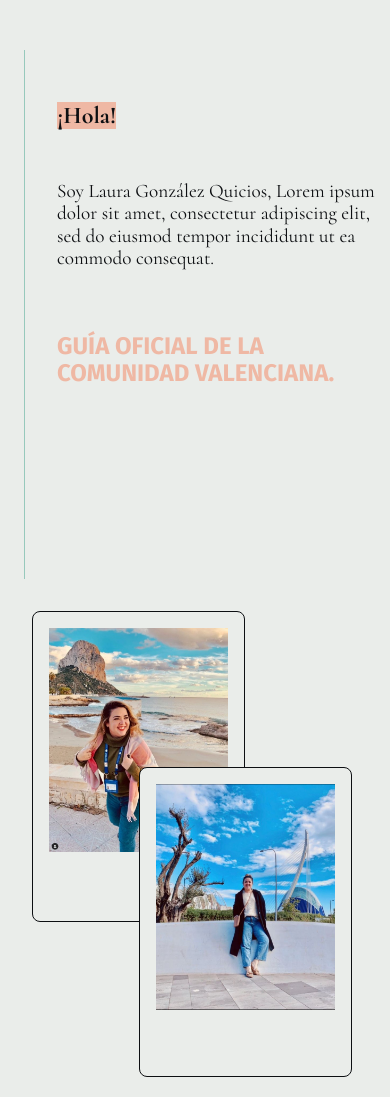
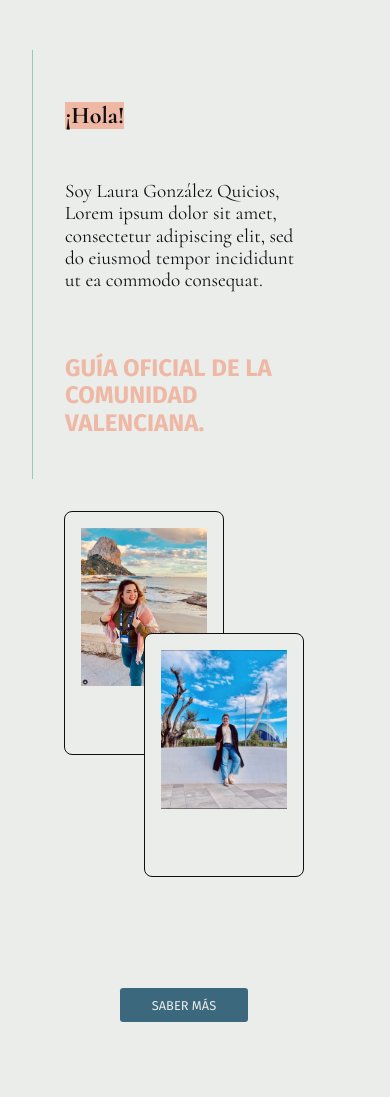
Before and after one commit to MayVT/proyecto_frontend, a plain HTML site: page index.html in a window 390 px wide. Shown: the part 900-1997 px from the top of the page. Drawn offline with nearby package versions, Linux system fonts and the light colour scheme; a web font is replaced by a local one.

Commit message:
Add files via upload

```diff
--- a/css/mobile.css
+++ b/css/mobile.css
@@ -492,7 +492,7 @@ img {
   margin-top: 5rem;
 }
 .landing-home .container {
-  max-width: 100vw;
+  max-width: 60rem;
   display: -ms-grid;
   display: grid;
   -ms-grid-columns: 1rem 1fr 1fr 4rem;
@@ -628,7 +628,7 @@ img {
   margin-top: 8rem;
 }
 .about-me .container {
-  max-width: 100vw;
+  max-width: 60rem;
   display: -ms-grid;
   display: grid;
   -ms-grid-columns: 1fr;
@@ -649,9 +649,9 @@ img {
   -ms-grid-column: 1;
 }
 .about-me__container-text {
-  width: 20rem;
+  width: 15rem;
   padding: 2rem;
-  margin-left: 1.5rem;
+  margin-left: 2rem;
   margin-right: 2rem;
   border-left: 1px solid #97C9BC;
   -ms-grid-column: 1;
@@ -676,9 +676,10 @@ img {
   margin: 0;
 }
 .about-me__container-button {
-  width: 20rem;
+  width: 15rem;
   padding: 2rem;
   margin-top: 4rem;
+  margin-left: 2rem;
   -ms-grid-column: 1;
   -ms-grid-column-span: 1;
   grid-column: 1/2;
@@ -700,8 +701,9 @@ img {
           flex-direction: column;
 }
 .about-me__container-images {
-  width: 20rem;
+  width: 15rem;
   padding: 2rem;
+  margin-left: 2rem;
   -ms-grid-column: 1;
   -ms-grid-column-span: 1;
   grid-column: 1/2;
@@ -789,7 +791,7 @@ img {
   margin-top: 8rem;
 }
 .blog .container {
-  max-width: 100vw;
+  max-width: 60rem;
   background-color: #EFB8A4;
   display: -webkit-box;
   display: -ms-flexbox;
@@ -836,7 +838,7 @@ img {
   margin-top: 8rem;
 }
 .follow-me .container {
-  max-width: 80rem;
+  max-width: 60rem;
   display: -webkit-box;
   display: -ms-flexbox;
   display: flex;
```
